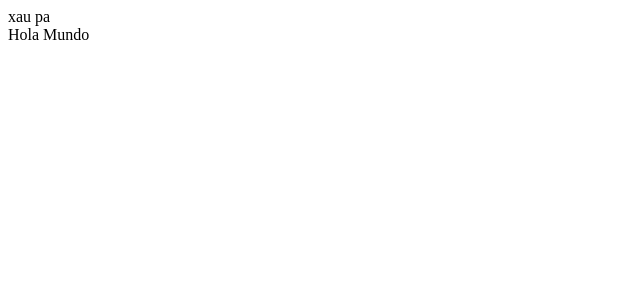
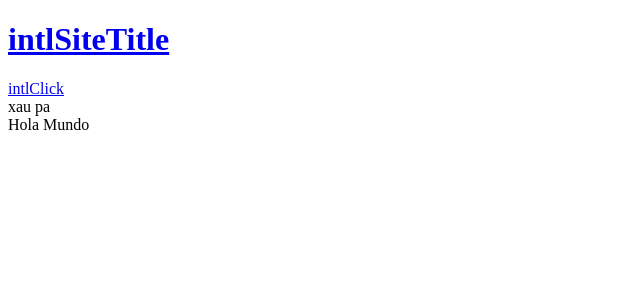
Before and after one commit to NadirZenith/dev-boilerplates, a React app: page /hello in a window 1280 px wide. Shown: the top 300 px of the page, without its empty margins (0-640 px from the left). Built offline with nearby package versions, Linux system fonts and the light colour scheme; the HTML template or start-up script is replaced by a standard one.

Commit message:
react ok

```diff
--- a/client/modules/App/App.js
+++ b/client/modules/App/App.js
@@ -6,7 +6,7 @@ import React, { Component, PropTypes } from 'react';
 // Import Components
 import Helmet from 'react-helmet';
 // import DevTools from './components/DevTools';
-// import Header from './components/Header/Header';
+import Header from './components/Header/Header';
 // import Footer from './components/Footer/Footer';
 
 export class App extends Component {
@@ -19,9 +19,7 @@ export class App extends Component {
     this.setState({isMounted: true}); // eslint-disable-line
   }
 
-  // clickAlert = () => {
-  //   this.props.dispatch(toggleAddPost());
-  // };
+  clickAlert = () => alert('alert')
 
   render() {
     return (
@@ -43,9 +41,9 @@ export class App extends Component {
               },
             ]}
           />
-          {/* <Header
+          <Header
             onClickAlert={this.clickAlert}
-          /> */}
+          />
           <div className="styles.container">
             {/* {this.props.children} */}
             xau pa
--- a/client/modules/App/components/Header/Header.js
+++ b/client/modules/App/components/Header/Header.js
@@ -1,36 +1,48 @@
 import React, { PropTypes } from 'react';
-import { Link } from 'react-router';
+import { Link } from 'react-router-dom';
 
 // Import Style
 // import styles from './Header.css';
+// import './Header.css';
 
 export function Header(props, context) {
-  const languageNodes = props.intl.enabledLanguages.map(
-    lang => <li key={lang} onClick={() => props.switchLanguage(lang)} className={lang === props.intl.locale ? styles.selected : ''}>{lang}</li>
-  );
+  // const languageNodes = props.intl.enabledLanguages.map(
+  //   lang => <li key={lang} onClick={() => props.switchLanguage(lang)} className={lang === props.intl.locale ? styles.selected : ''}>{lang}</li>
+  // );
+
+  // return (
+  //   <div className={styles.header}>
+  //     <div className={styles.content}>
+  //       <h1 className={styles['site-title']}>
+  //         <Link to="/" >intlSiteTitle</Link>
+  //       </h1>
+  //       {
+  //         context.router.isActive('/', true)
+  //           ? <a className={styles['add-post-button']} href="#" onClick={props.onClickAlert}>intlClick</a>
+  //           : null
+  //       }
+  //     </div>
+  //   </div>
+  // );
 
   return (
-    <div className={styles.header}>
-      <div className={styles.content}>
-        <h1 className={styles['site-title']}>
+    <div className='header'>
+      <div className='content'>
+        <h1 className='site-title'>
           <Link to="/" >intlSiteTitle</Link>
         </h1>
-        {
-          context.router.isActive('/', true)
-            ? <a className={styles['add-post-button']} href="#" onClick={props.onClickAlert}>intlClick</a>
-            : null
-        }
+            <a className='add-post-button' href="#" onClick={props.onClickAlert}>intlClick</a>
       </div>
     </div>
   );
 }
 
-Header.contextTypes = {
-  router: React.PropTypes.object,
-};
-
-Header.propTypes = {
-  onClickAlert: PropTypes.func.isRequired,
-};
+// Header.contextTypes = {
+//   router: React.PropTypes.object,
+// };
+//
+// Header.propTypes = {
+//   onClickAlert: PropTypes.func.isRequired,
+// };
 
 export default Header;
--- a/webpack.config.dev.js
+++ b/webpack.config.dev.js
@@ -55,4 +55,12 @@ module.exports = {
       }
     })
   ],
+
+  node: {
+    fs: 'empty'
+  },
+
+  performance: {
+    hints: false,
+  },
 };
--- a/webpack.config.server.js
+++ b/webpack.config.server.js
@@ -14,8 +14,7 @@ module.exports = {
 
   node: {
     __filename: true,
-    __dirname: true,
-    fs: 'empty'
+    __dirname: true
   },
 
   resolve: {
```
Also changed, not shown: webpack.config.prod.js (+6 -1 lines).
